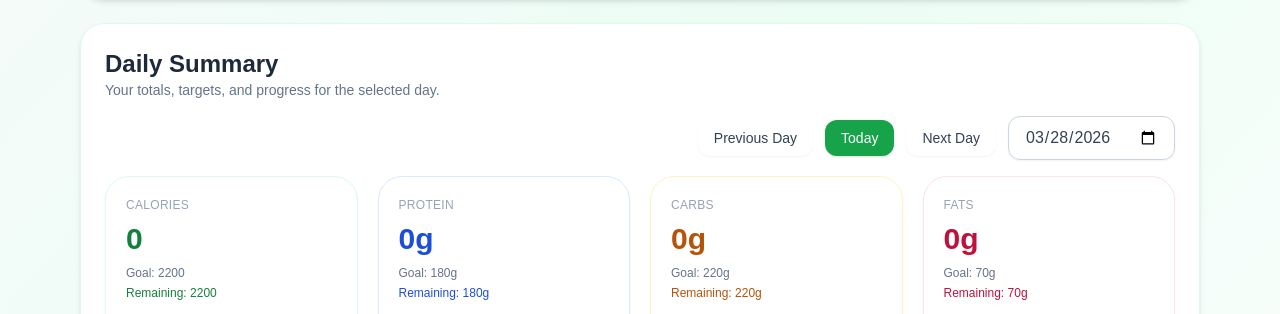
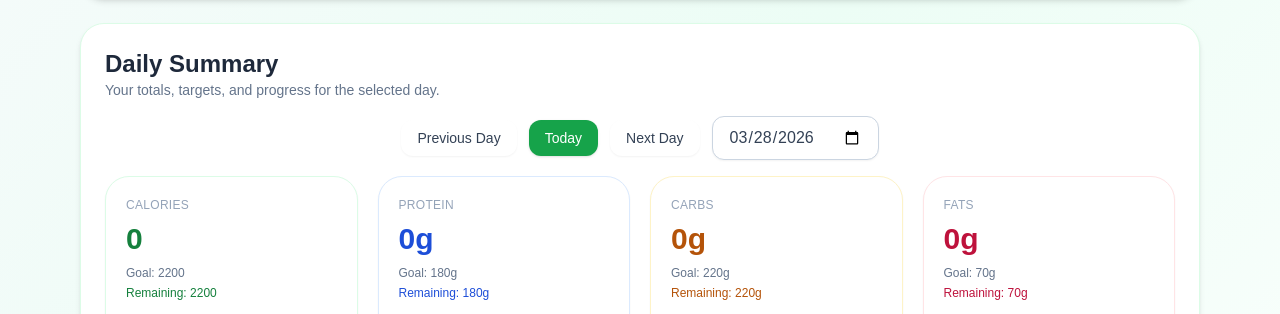
Before and after one commit to vecjar/secure-nutrition-log, a website: page app/index.html in a window 1280 px wide. Shown: the part 485-799 px from the top of the page. Drawn offline with nearby package versions, Linux system fonts and the light colour scheme; no server answers.

Commit message:
Move button to centre of daily goals

```diff
--- a/app/index.html
+++ b/app/index.html
@@ -217,7 +217,7 @@
         <p class="text-slate-500 text-sm">Your totals, targets, and progress for the selected day.</p>
       </div>
 
-   <div class="grid grid-cols-3 gap-2 sm:flex sm:flex-wrap sm:items-center sm:justify-end sm:gap-3">
+   <div class="grid grid-cols-3 gap-2 sm:flex sm:flex-wrap sm:items-center sm:justify-center sm:gap-3">
 
   <button
     id="prevDayBtn"
```
